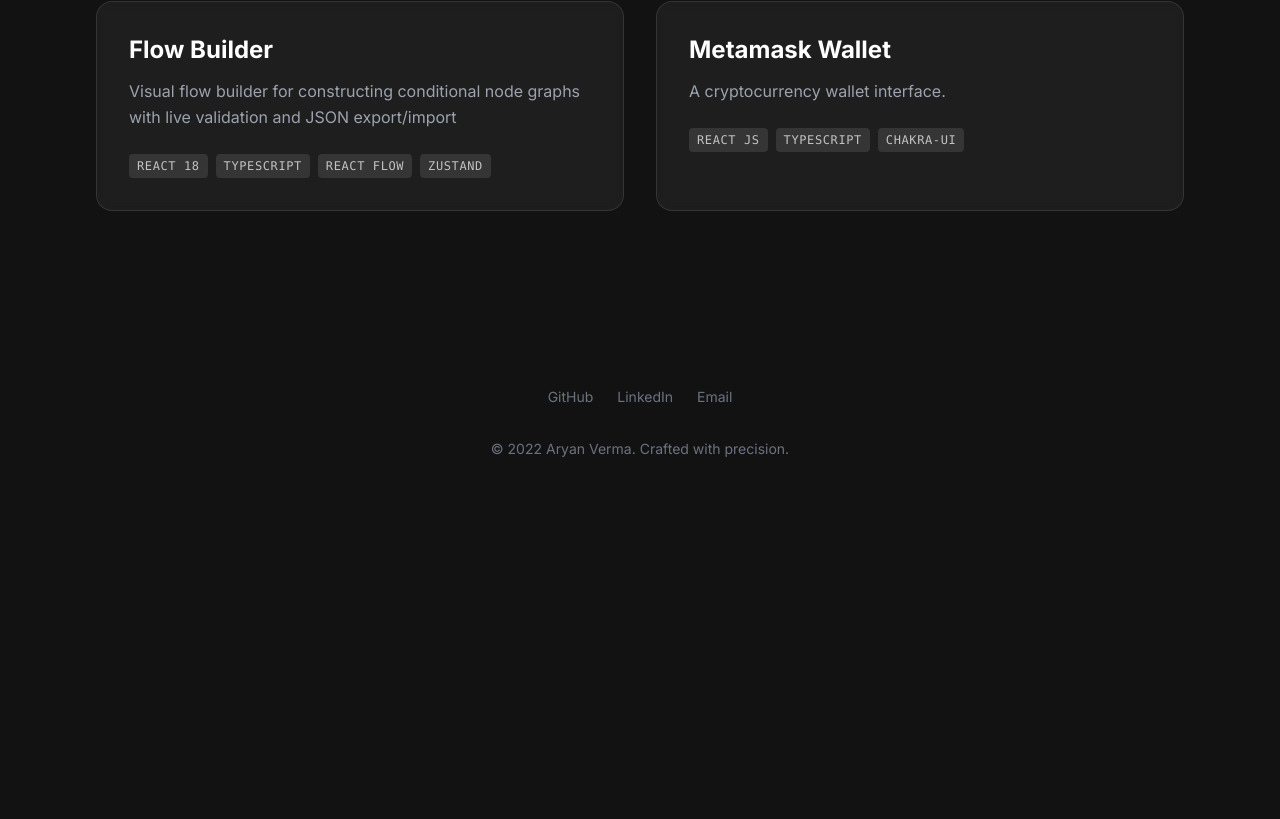
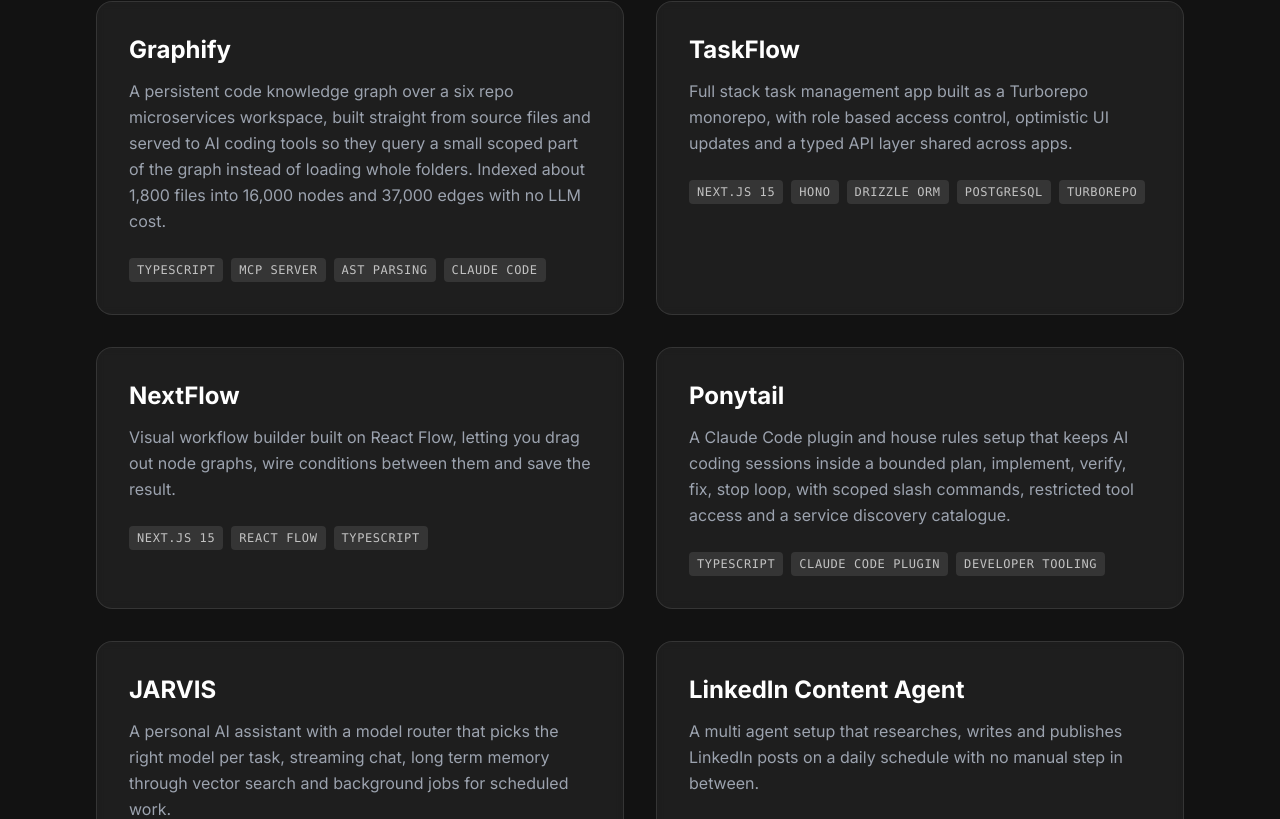
Before and after one commit to aarynverma/myportfolio, a Next.js app: page / in a window 1280 px wide. Shown: the part 4481-5300 px from the top of the page. Before the commit the page ends 5020 px from the top, so only its background shows below. Built offline with nearby package versions, Linux system fonts and the light colour scheme.

Commit message:
feat: update resume link and expand project list with new entries and descriptions

```diff
--- a/src/components/Overlay.tsx
+++ b/src/components/Overlay.tsx
@@ -56,7 +56,7 @@
 
             {/* Floating Resume Button */}
             <motion.a
-                href="https://drive.google.com/file/d/17F6s8xCos6JyFGun9KyBMwKjltSFs_L0/view?usp=sharing"
+                href="https://drive.google.com/file/d/1eB1-HvY74Uhd7JvQ6cHRugVm9hUpqRXS/view?usp=sharing"
                 target="_blank"
                 rel="noopener noreferrer"
                 initial={{ opacity: 0, y: -20 }}
--- a/src/components/Projects.tsx
+++ b/src/components/Projects.tsx
@@ -16,11 +16,42 @@
         link: "https://spendwise-9ukr.vercel.app/"
     },
     {
-        title: "Flow Builder",
-        description: "Visual flow builder for constructing conditional node graphs with live validation and JSON export/import",
-        link: "https://react-flow-builder-seven.vercel.app/",
-        color: "from-blue-500/20 to-green-500/20",
-        tech: ["React 18", "TypeScript", "React Flow", "Zustand"],
+        title: "Graphify",
+        description: "A persistent code knowledge graph over a six repo microservices workspace, built straight from source files and served to AI coding tools so they query a small scoped part of the graph instead of loading whole folders. Indexed about 1,800 files into 16,000 nodes and 37,000 edges with no LLM cost.",
+        tech: ["TypeScript", "MCP Server", "AST Parsing", "Claude Code"],
+        color: "from-violet-500/20 to-purple-500/20",
+    },
+    {
+        title: "TaskFlow",
+        description: "Full stack task management app built as a Turborepo monorepo, with role based access control, optimistic UI updates and a typed API layer shared across apps.",
+        tech: ["Next.js 15", "Hono", "Drizzle ORM", "PostgreSQL", "Turborepo"],
+        color: "from-indigo-500/20 to-sky-500/20",
+        link: "https://taskflow-web-gilt.vercel.app/login",
+    },
+    {
+        title: "NextFlow",
+        description: "Visual workflow builder built on React Flow, letting you drag out node graphs, wire conditions between them and save the result.",
+        tech: ["Next.js 15", "React Flow", "TypeScript"],
+        color: "from-lime-500/20 to-emerald-500/20",
+        link: "https://nextflow-umber-iota.vercel.app/",
+    },
+    {
+        title: "Ponytail",
+        description: "A Claude Code plugin and house rules setup that keeps AI coding sessions inside a bounded plan, implement, verify, fix, stop loop, with scoped slash commands, restricted tool access and a service discovery catalogue.",
+        tech: ["TypeScript", "Claude Code Plugin", "Developer Tooling"],
+        color: "from-emerald-500/20 to-teal-500/20",
+    },
+    {
+        title: "JARVIS",
+        description: "A personal AI assistant with a model router that picks the right model per task, streaming chat, long term memory through vector search and background jobs for scheduled work.",
+        tech: ["Next.js 15", "Hono", "Vercel AI SDK", "pgvector", "Mastra", "Inngest"],
+        color: "from-rose-500/20 to-pink-500/20",
+    },
+    {
+        title: "LinkedIn Content Agent",
+        description: "A multi agent setup that researches, writes and publishes LinkedIn posts on a daily schedule with no manual step in between.",
+        tech: ["TypeScript", "LLM APIs", "Automation", "Cron"],
+        color: "from-cyan-500/20 to-blue-500/20",
     },
     {
         title: "Metamask Wallet",
@@ -28,7 +59,7 @@
         tech: ["React JS", "TypeScript", "Chakra-UI"],
         color: "from-orange-500/20 to-red-500/20",
         link: "https://epic-wozniak-8a250b.netlify.app/"
-    }
+    },
 ];
 
 const Projects = () => {
```
